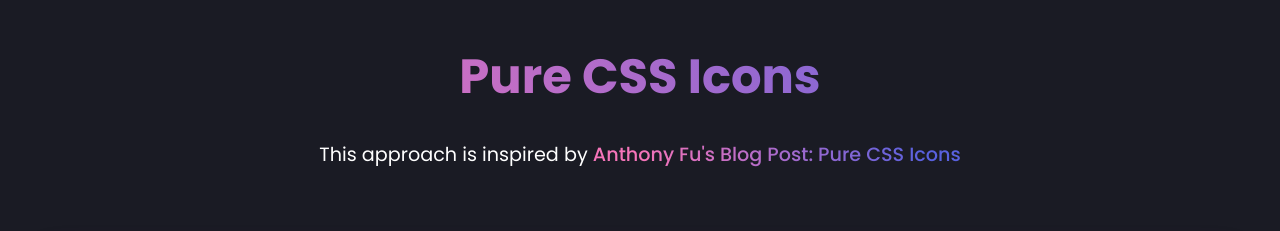
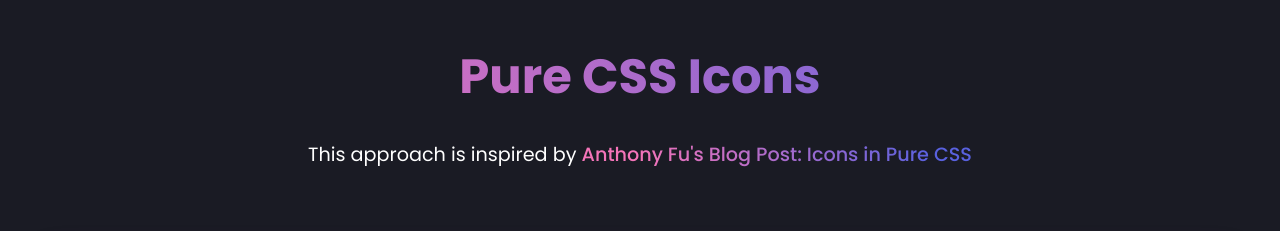
Before and after one commit to Ibwedagama/vue3-pure-css-icons, a Vue app: page / in a window 1280 px wide. Shown: the top 231 px of the page. Built offline with nearby package versions, Linux system fonts and the light colour scheme.

Commit message:
fix page subtitle

```diff
--- a/src/App.vue
+++ b/src/App.vue
@@ -14,7 +14,7 @@ import { RouterView } from "vue-router";
           rel="noopener"
           class="links"
         >
-          Anthony Fu's Blog Post: Pure CSS Icons
+          Anthony Fu's Blog Post: Icons in Pure CSS
         </a>
       </h2>
     </header>
```
